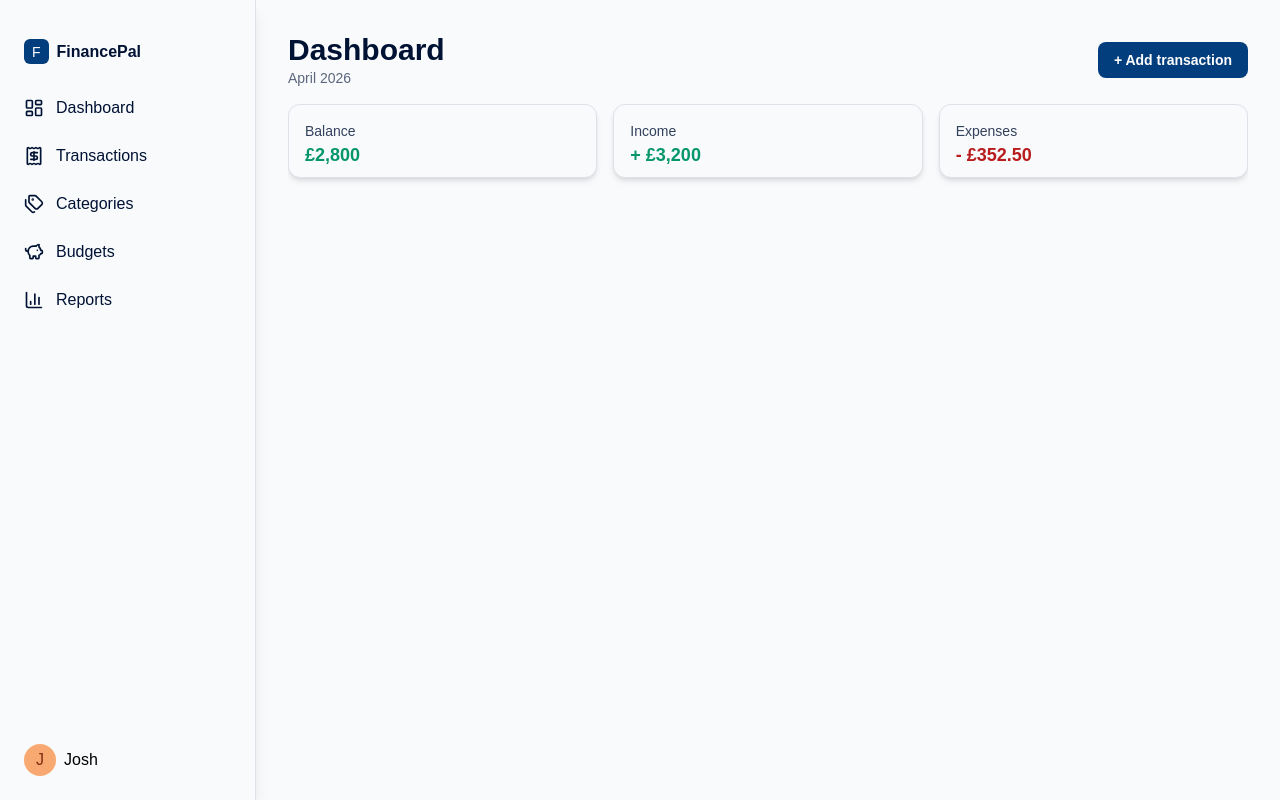
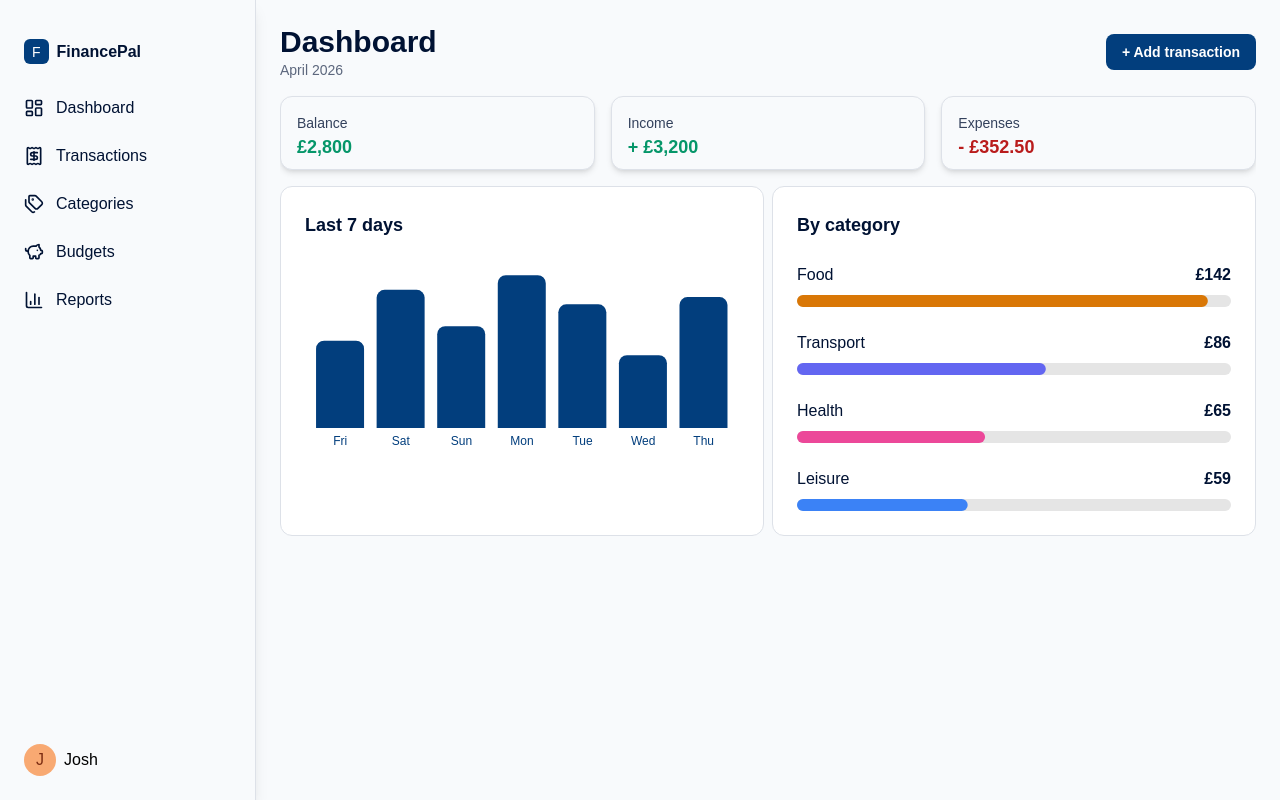
Before and after one commit to joshuapgrandin/finance-tracker-fullstack, a React (Create React App) app in the folder frontend/: page /dashboard in a window 1280 px wide. Built offline with nearby package versions, Linux system fonts and the light colour scheme.

Commit message:
feat: Added Weekly Chart
- Added WeeklyChart to dashboard
- Updated CategoryChart with better UI on the tooltip

```diff
--- a/frontend/package.json
+++ b/frontend/package.json
@@ -3,6 +3,7 @@
   "version": "0.1.0",
   "private": true,
   "dependencies": {
+    "@tanstack/react-table": "^8.21.3",
     "@testing-library/dom": "^10.4.1",
     "@testing-library/jest-dom": "^6.9.1",
     "@testing-library/react": "^16.3.2",
@@ -15,6 +16,7 @@
     "react-icons": "^5.6.0",
     "react-router-dom": "^7.14.1",
     "react-scripts": "5.0.1",
+    "recharts": "^3.8.1",
     "web-vitals": "^2.1.4"
   },
   "scripts": {
--- /dev/null
+++ b/frontend/src/components/dashboard/CategoryChart.js
@@ -0,0 +1,54 @@
+import { BarChart, Bar, XAxis, ResponsiveContainer } from "recharts";
+
+const CategoryChart = () => {
+  const data = [
+    { category: "Food", amount: 142, color: "#d97706" },
+    { category: "Transport", amount: 86, color: "#6366f1" },
+    { category: "Health", amount: 65, color: "#ec4899" },
+    { category: "Leisure", amount: 59, color: "#3b82f6" },
+  ];
+
+  return (
+    <div className="bg-white p-6 rounded-xl border border-neutral-200">
+      <h3 className="text-lg font-semibold mb-6 text-neutral-900">
+        By category
+      </h3>
+
+      <div className="space-y-6">
+        {data.map((item) => (
+          <div key={item.category}>
+            {/* Category name and amount */}
+            <div className="flex justify-between items-center mb-2">
+              <span className="text-neutral-900 font-medium text-base">
+                {item.category}
+              </span>
+              <span className="text-neutral-900 font-semibold text-base">
+                £{item.amount}
+              </span>
+            </div>
+
+            {/* Horizontal bar */}
+            <ResponsiveContainer width="100%" height={12}>
+              <BarChart
+                data={[item]}
+                layout="vertical"
+                margin={{ top: 0, right: 0, bottom: 0, left: 0 }}
+                barSize={12}
+              >
+                <XAxis type="number" hide domain={[0, 150]} />
+                <Bar
+                  dataKey="amount"
+                  fill={item.color}
+                  radius={[6, 6, 6, 6]}
+                  background={{ fill: "#e5e5e5", radius: [6, 6, 6, 6] }}
+                />
+              </BarChart>
+            </ResponsiveContainer>
+          </div>
+        ))}
+      </div>
+    </div>
+  );
+};
+
+export default CategoryChart;
--- /dev/null
+++ b/frontend/src/components/dashboard/TransactionTable.js
@@ -0,0 +1,8 @@
+import { FaArrowRight } from "react-icons/fa6";
+import { Link } from "react-router-dom";
+
+const TransactionTable = () => {
+  return <div></div>;
+};
+
+export default TransactionTable;
--- /dev/null
+++ b/frontend/src/components/dashboard/WeeklyChart.js
@@ -0,0 +1,59 @@
+import { BarChart, Bar, XAxis, Tooltip, ResponsiveContainer } from "recharts";
+
+const WeeklyChart = () => {
+  const data = [
+    { day: "Fri", amount: 120 },
+    { day: "Sat", amount: 190 },
+    { day: "Sun", amount: 140 },
+    { day: "Mon", amount: 210 },
+    { day: "Tue", amount: 170 },
+    { day: "Wed", amount: 100 },
+    { day: "Thu", amount: 180 },
+  ];
+
+  // Custom tooltip component
+  const CustomTooltip = ({ active, payload }) => {
+    if (active && payload && payload.length) {
+      return (
+        <div className="bg-neutral-900 text-white px-4 py-3 rounded-lg shadow-lg border border-neutral-700">
+          <p className="text-sm font-medium text-neutral-300">
+            {payload[0].payload.day}
+          </p>
+          <p className="text-lg font-bold mt-1">£{payload[0].value}</p>
+        </div>
+      );
+    }
+    return null;
+  };
+
+  return (
+    <div className="bg-white p-6 w-full rounded-xl border border-neutral-200">
+      <h3 className="text-lg font-semibold mb-6 text-neutral-900">
+        Last 7 days
+      </h3>
+
+      <ResponsiveContainer width="100%" height={200}>
+        <BarChart data={data}>
+          <XAxis
+            dataKey="day"
+            axisLine={false}
+            tickLine={false}
+            tick={{ fill: "#023E7D", fontSize: 12 }}
+          />
+          <Tooltip
+            cursor={{ fill: "rgba(2, 62, 125, 0.1)" }}
+            content={<CustomTooltip />}
+          />
+          <Bar
+            dataKey="amount"
+            fill="#023E7D"
+            radius={[8, 8, 0, 0]}
+            maxBarSize={60}
+          />
+        </BarChart>
+      </ResponsiveContainer>
+    </div>
+  );
+};
+
+export default WeeklyChart;
--- a/frontend/src/components/sections/Hero.js
+++ b/frontend/src/components/sections/Hero.js
@@ -4,6 +4,7 @@ import SecondaryButton from "../ui/SecondaryButton";
 import StatCard from "../cards/StatCard";
 import TransactionItem from "../cards/TransactionItem";
 import { motion } from "framer-motion";
+import { Link } from "react-router-dom";
 
 const Hero = () => {
   return (
@@ -36,7 +37,7 @@ const Hero = () => {
           transition={{ duration: 0.6, delay: 0.4, ease: "easeOut" }}
           className="flex gap-2 mt-6"
         >
-          <PrimaryButton text={"Sign up free"} />
+          <PrimaryButton text={"Sign up free"} link={"/dashboard"} />
           <SecondaryButton text={"See a demo"} />
         </motion.div>
         <motion.p
--- a/frontend/src/components/ui/PrimaryButton.js
+++ b/frontend/src/components/ui/PrimaryButton.js
@@ -1,6 +1,7 @@
 import { motion } from "framer-motion";
+import { Link } from "react-router-dom";
 
-const PrimaryButton = ({ text, onClick, size = "medium" }) => {
+const PrimaryButton = ({ text, onClick, size = "medium", link }) => {
   const sizes = {
     small: "px-4 py-2 text-sm",
     medium: "px-6 py-3 text-base",
@@ -15,7 +16,7 @@ const PrimaryButton = ({ text, onClick, size = "medium" }) => {
       onClick={onClick}
       className={`bg-brand-700 rounded-lg text-white font-semibold hover:bg-brand-600 transition-colors ${sizes[size]}`}
     >
-      {text}
+      <Link to={link}>{text}</Link>
     </motion.button>
   );
 };
--- a/frontend/src/pages/Dashboard.js
+++ b/frontend/src/pages/Dashboard.js
@@ -1,18 +1,32 @@
 import StatCard from "../components/cards/StatCard";
 import DashboardHeader from "../components/dashboard/DashboardHeader";
 import SideBar from "../components/layout/SideBar";
+import WeeklyChart from "../components/dashboard/WeeklyChart";
+import CategoryChart from "../components/dashboard/CategoryChart";
+import TransactionTable from "../components/dashboard/TransactionTable";
 
 const Dashboard = () => {
   return (
     <div className="flex min-h-screen bg-neutral-50">
       <SideBar />
 
-      <main className="flex-1 overflow-x-hidden m-8">
+      <main className="flex-1 overflow-x-hidden m-6">
+        {/*HERO SECTION */}
         <DashboardHeader />
+        {/*STAT SECTION */}
         <section className="grid grid-cols-3 gap-4 my-4">
           <StatCard text={"Balance"} amount={"£2,800"} />
           <StatCard text={"Income"} amount={"+ £3,200"} />
           <StatCard text={"Expenses"} amount={"- £352.50"} />
+        </section>
+        {/*CHART SECTION */}
+        <section className="grid grid-cols-1 md:grid-cols-2 gap-2">
+          <WeeklyChart />
+          <CategoryChart />
+        </section>
+        {/*TRANSACTION SECTION */}
+        <section>
+          <TransactionTable />
         </section>
       </main>
     </div>
```
Also changed, not shown: 1 other file (tests, documents, lock files or other folders).
